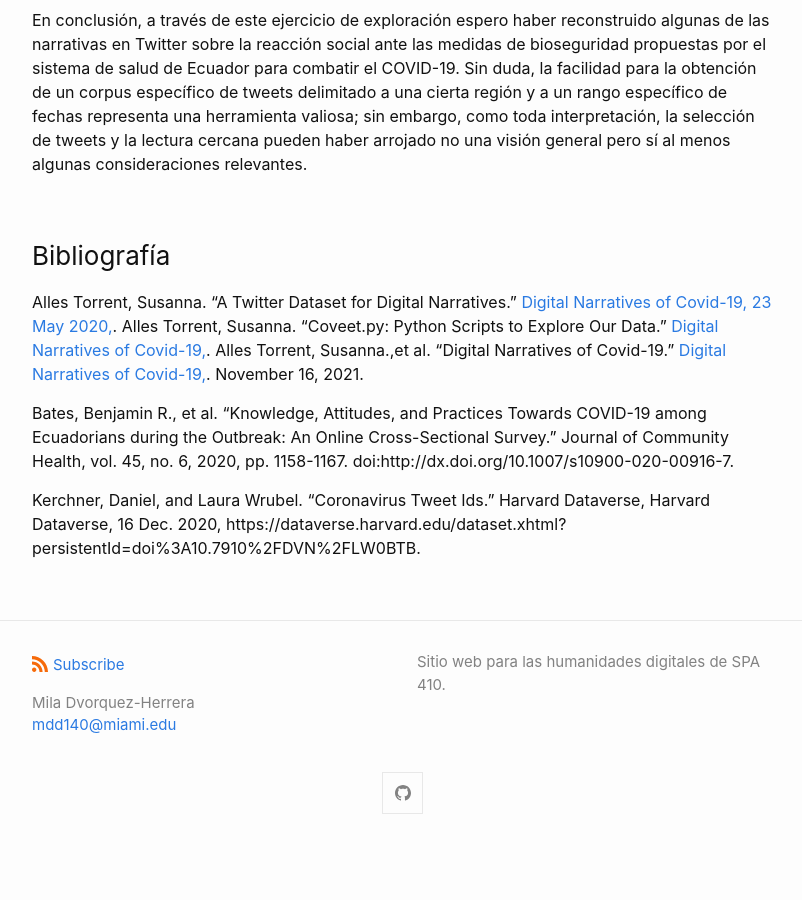
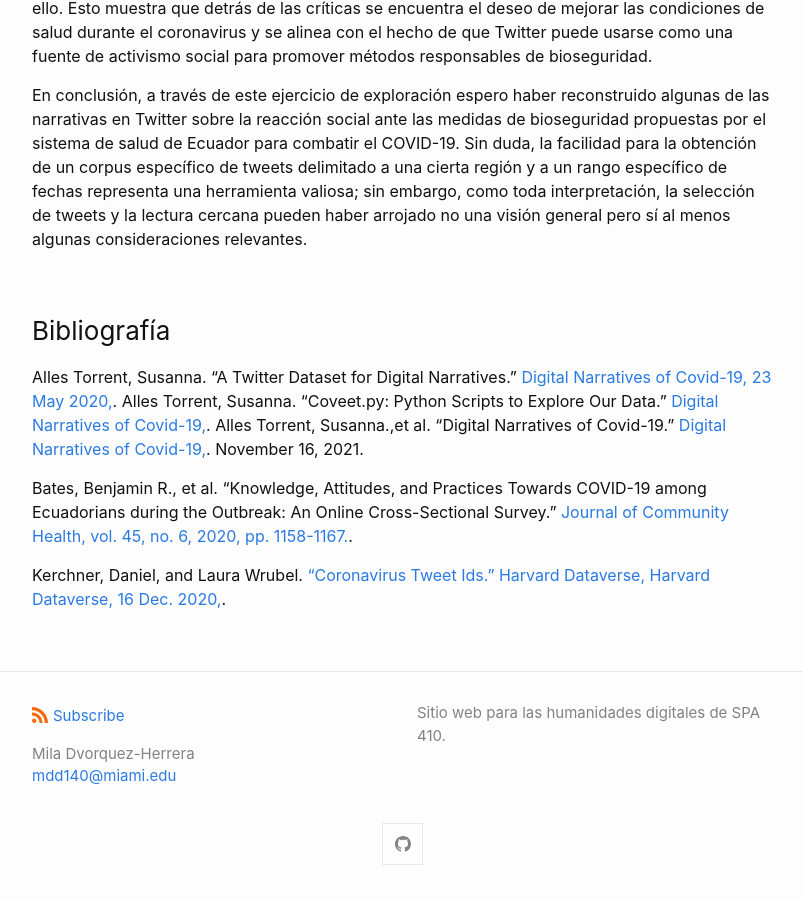
Before and after one commit to miladvh/miladvh.github.io, a Jekyll site: the page built from _posts/2021-12-8-ensayo4.md, in a window 1280 px wide and 900 px high, scrolled down 17431 px. Shown: the whole window, without its empty margins (238-1040 px from the left). Built offline with Jekyll 4.4.1, drawn with Linux system fonts in a browser that asks for light colours; before the commit the page ends 18280 px from its top, so only the background shows below that.

Commit message:
Update 2021-12-8-ensayo4.md

```diff
--- a/_posts/2021-12-8-ensayo4.md
+++ b/_posts/2021-12-8-ensayo4.md
@@ -90,7 +90,7 @@ El uso del script coveet.py tiene muchas ventajas, aunque uno de los desafíos q
 
 Para conectar los patrones más genéricos de mi corpus a un análisis real, la lectura cercana es necesaria para cerrar la brecha entre las dos. La lectura cercana se diferencia de la lectura distante porque se centra en sólo un fenómeno, la bioseguridad, lo que me da la ventaja de determinar la opinión pública en lugar de mirar únicamente frecuencias o gráficos. Como tal, la lectura cercana consiste en el análisis de los tweets que seleccioné para formar una narrativa sobre los controles de bioseguridad colocados por el gobierno. Para esto, elegí cinco tweets para cada uno de los nueve meses para ver el consenso general sobre cómo Ecuador maneja la prevención y protección contra el virus:
 
-<div align="center">Abril</div>
+### Abril
 
 | Fecha  |  Tweet                            | Hashtag    |
 | ------ | --------------------------------- | ---------- |
@@ -211,6 +211,6 @@ Alles Torrent, Susanna. “A Twitter Dataset for Digital Narratives.” [Digital
 Alles Torrent, Susanna. “Coveet.py: Python Scripts to Explore Our Data.” [Digital Narratives of Covid-19,](https://covid.dh.miami.edu/explore-coveet-py/).
 Alles Torrent, Susanna.,et al. “Digital Narratives of Covid-19.” [Digital Narratives of Covid-19,](https://covid.dh.miami.edu/). November 16, 2021.
 
-Bates, Benjamin R., et al. "Knowledge, Attitudes, and Practices Towards COVID-19 among Ecuadorians during the Outbreak: An Online Cross-Sectional Survey." Journal of Community Health, vol. 45, no. 6, 2020, pp. 1158-1167. doi:http://dx.doi.org/10.1007/s10900-020-00916-7.
+Bates, Benjamin R., et al. "Knowledge, Attitudes, and Practices Towards COVID-19 among Ecuadorians during the Outbreak: An Online Cross-Sectional Survey." [Journal of Community Health, vol. 45, no. 6, 2020, pp. 1158-1167.](doi:http://dx.doi.org/10.1007/s10900-020-00916-7).
 
-Kerchner, Daniel, and Laura Wrubel. “Coronavirus Tweet Ids.” Harvard Dataverse, Harvard Dataverse, 16 Dec. 2020, https://dataverse.harvard.edu/dataset.xhtml?persistentId=doi%3A10.7910%2FDVN%2FLW0BTB.
+Kerchner, Daniel, and Laura Wrubel. [“Coronavirus Tweet Ids.” Harvard Dataverse, Harvard Dataverse, 16 Dec. 2020,](https://dataverse.harvard.edu/dataset.xhtml?persistentId=doi%3A10.7910%2FDVN%2FLW0BTB).
```
